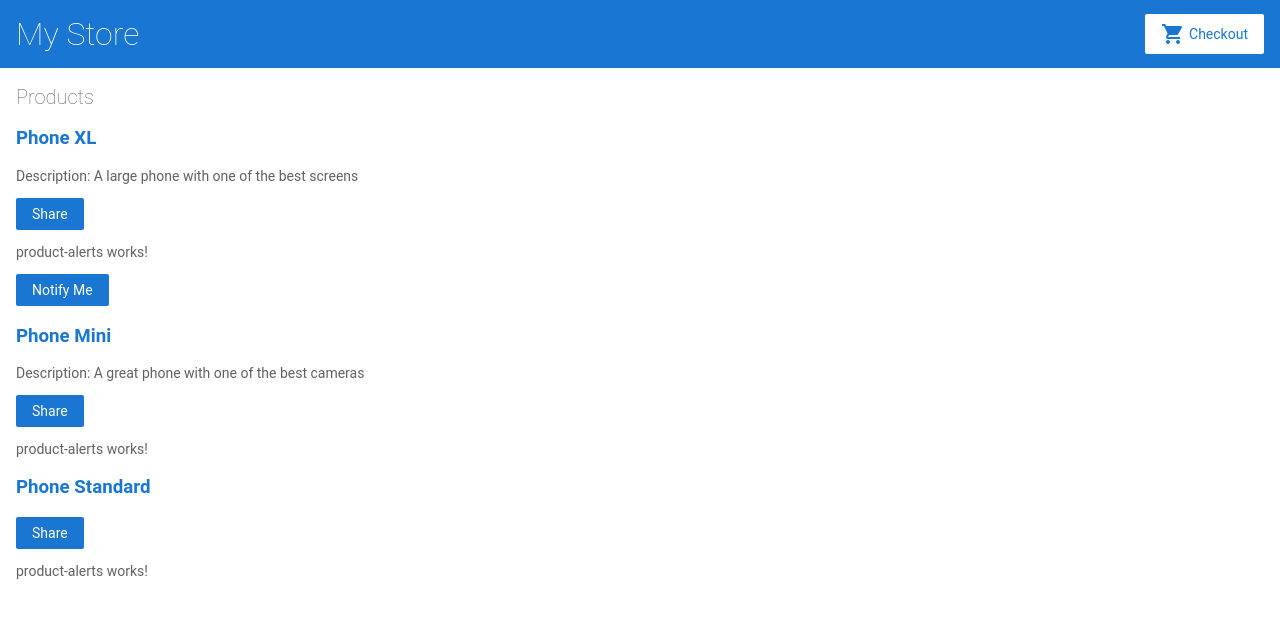
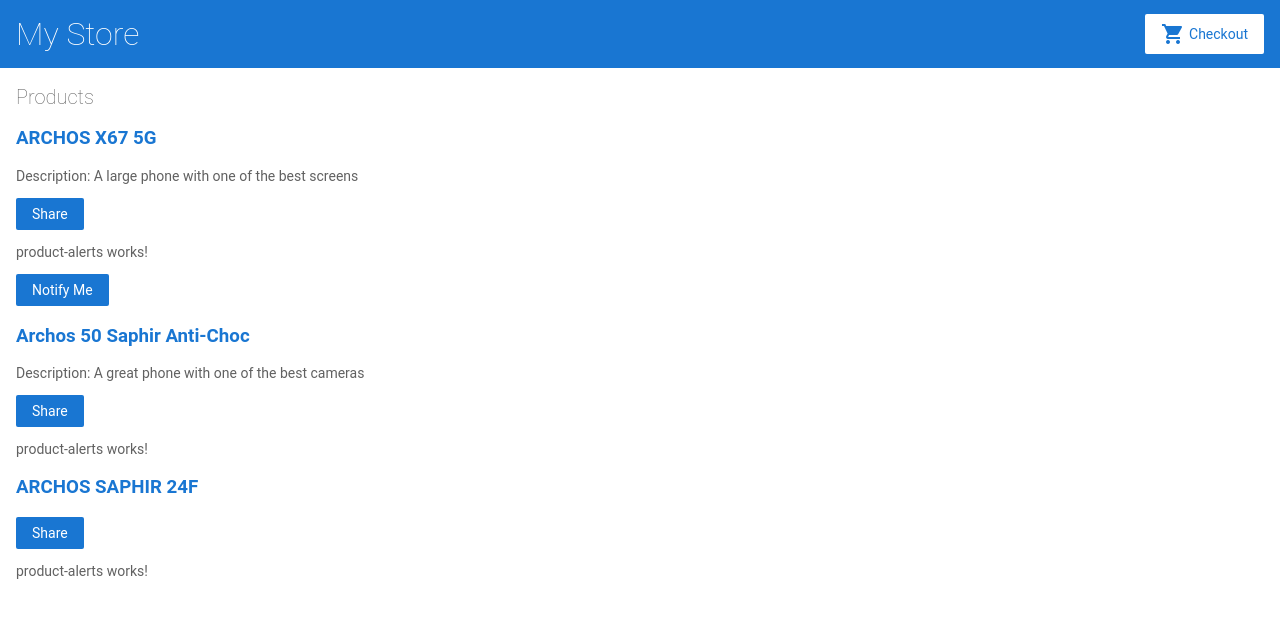
Before and after one commit to thomasrequier82/angular-rbxauq, an Angular app: page / in a window 1280 px wide. Shown: the top 618 px of the page. Built offline with nearby package versions, Linux system fonts and the light colour scheme.

Commit message:
1 file modified

```diff
--- a/src/app/products.ts
+++ b/src/app/products.ts
@@ -8,19 +8,19 @@
 export const products = [
   {
     id: 1,
-    name: 'Phone XL',
+    name: 'ARCHOS X67 5G',
     price: 799,
     description: 'A large phone with one of the best screens'
   },
   {
     id: 2,
-    name: 'Phone Mini',
+    name: 'Archos 50 Saphir Anti-Choc',
     price: 699,
     description: 'A great phone with one of the best cameras'
   },
   {
     id: 3,
-    name: 'Phone Standard',
+    name: 'ARCHOS SAPHIR 24F',
     price: 299,
     description: ''
   }
```
